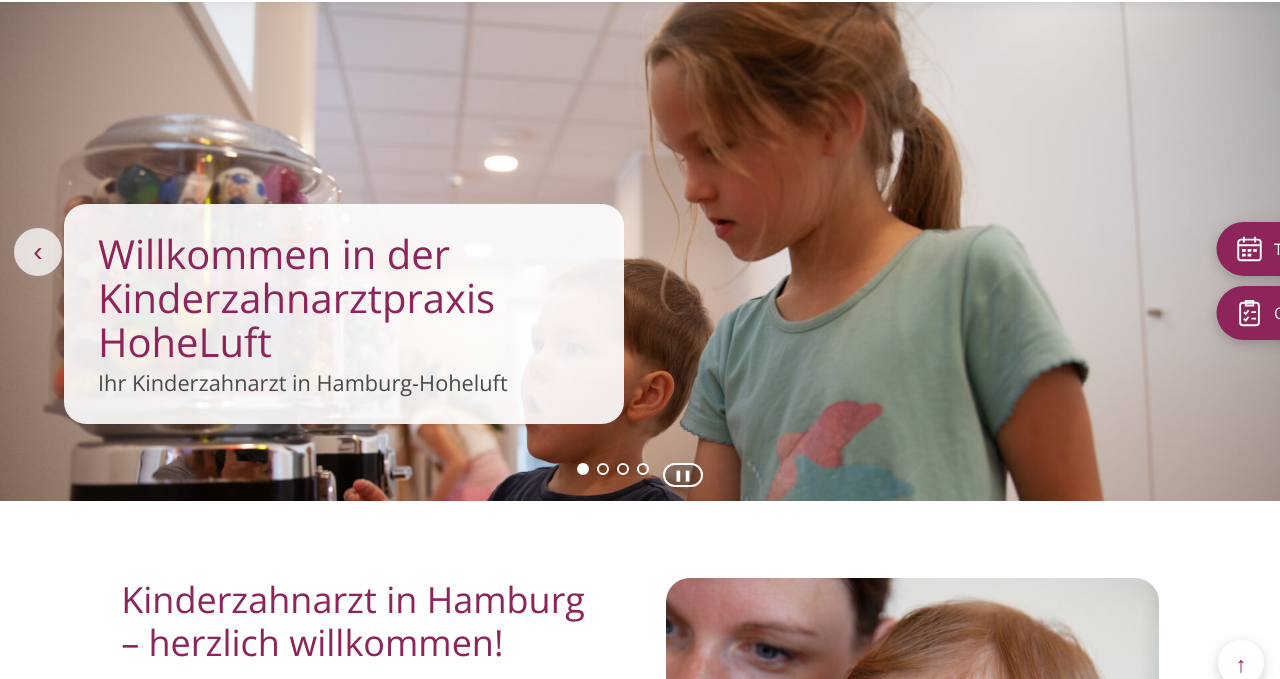
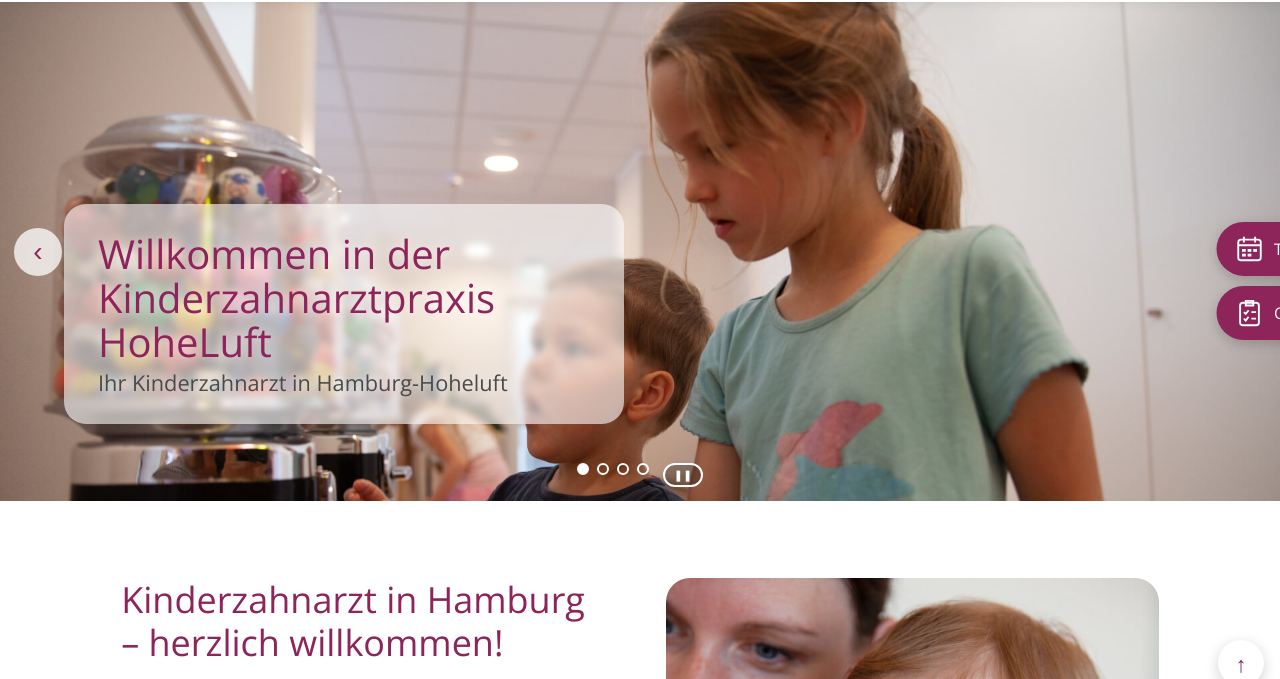
Before and after one commit to ntvc7dg98m-stack/hoheluft-vorschau, a plain HTML site: page index.html in a window 1280 px wide. Shown: the part 98-777 px from the top of the page. Drawn offline with Linux system fonts and the light colour scheme; no server answers.

Commit message:
Slider-Textkasten durchsichtiger
Co-Authored-By: Claude Opus 5.5 <noreply@anthropic.com>
Claude-Session: https://claude.ai/code/session_01XGtsX2UjCvgEjNyA316ncp

```diff
--- a/style.css
+++ b/style.css
@@ -47,7 +47,7 @@ details.menu nav a:hover{background:var(--alt)}
 .slide{position:absolute;inset:0;opacity:0;transition:opacity 1.2s ease}
 .slide.on{opacity:1}
 .slide img{width:100%;height:100%;object-fit:cover}
-.slide .cap{position:absolute;bottom:clamp(24px,6vw,90px);left:max(5vw,16px);max-width:min(560px,80%);background:rgb(255 255 255/.9);border-radius:22px;padding:clamp(16px,2.4vw,28px) clamp(18px,3vw,34px)}
+.slide .cap{position:absolute;bottom:clamp(24px,6vw,90px);left:max(5vw,16px);max-width:min(560px,80%);background:rgb(255 255 255/.6);backdrop-filter:blur(3px);-webkit-backdrop-filter:blur(3px);border-radius:22px;padding:clamp(16px,2.4vw,28px) clamp(18px,3vw,34px)}
 .slide.r .cap{left:auto;right:max(5vw,16px)}
 .cap b{display:block;color:var(--be);font-size:clamp(24px,3.2vw,40px);font-weight:500;line-height:1.1}
 .cap span{display:block;color:var(--ink);font-size:clamp(16px,1.7vw,22px);margin-top:6px}
@@ -241,3 +241,4 @@ footer{border-top-color:var(--be)}
 
 /* Behandlungs-Kacheln: Rahmen im Farbverlauf */
 .feat,.treat .card{border:2px solid transparent;background:linear-gradient(#fff,#fff) padding-box,linear-gradient(135deg,#8d245a,#d47f56) border-box}
+.cap b,.cap span{text-shadow:0 0 12px rgb(255 255 255/.8)}
```
